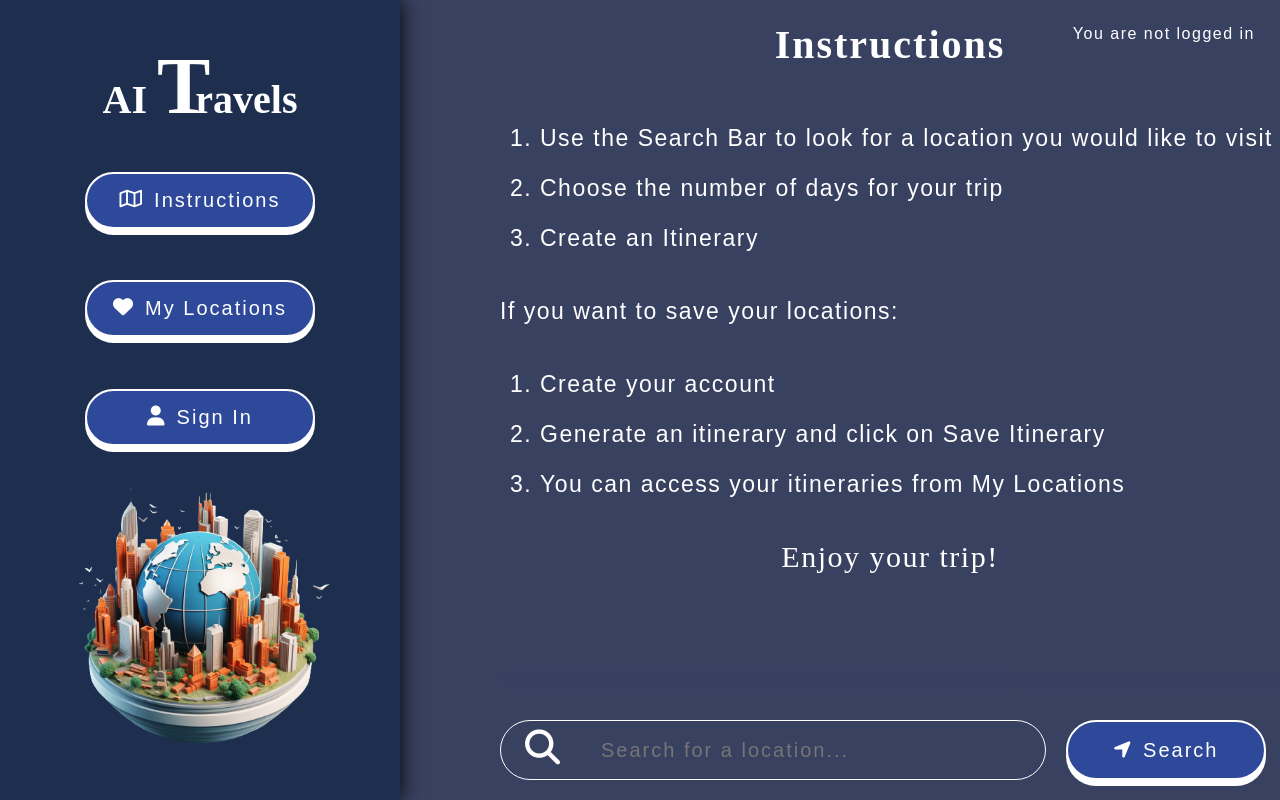
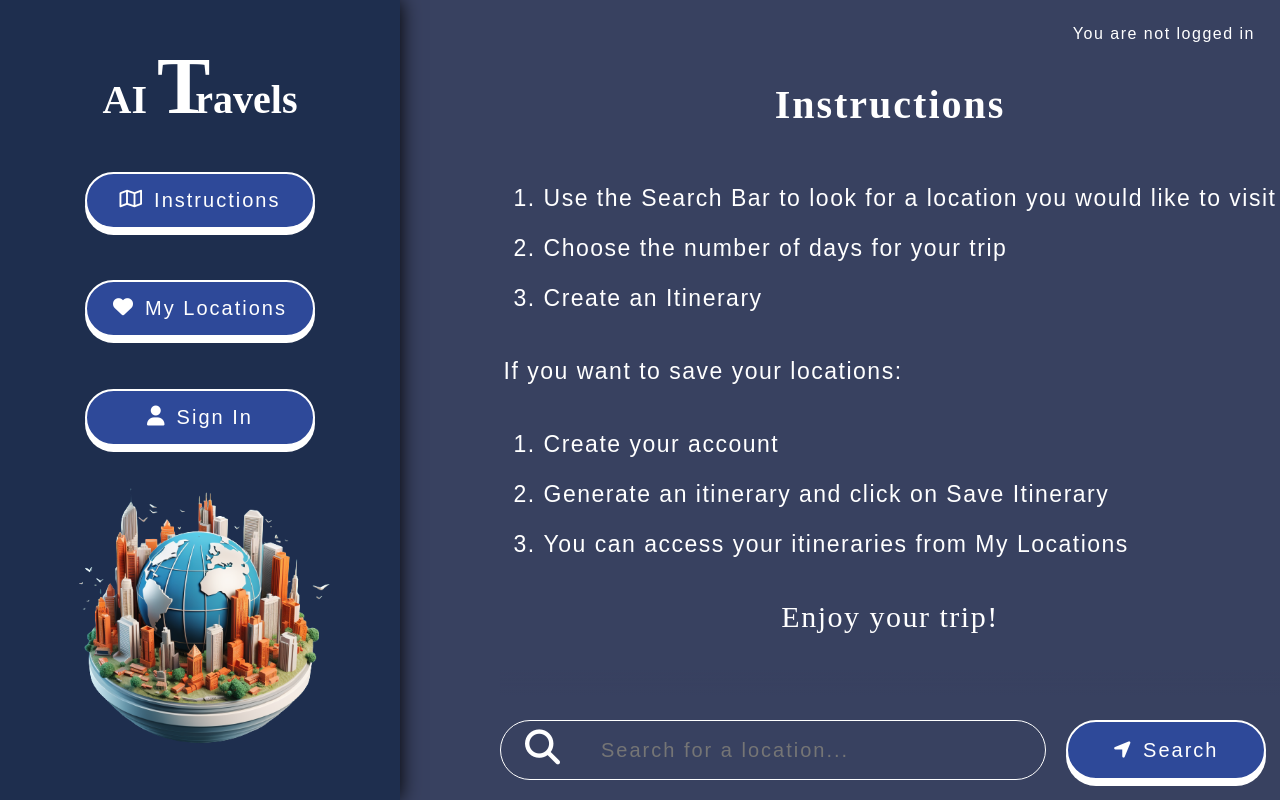
Before and after one commit to Gaspavar92/ai-travels, a React (Vite) app: page / in a window 1280 px wide. Built offline with nearby package versions, Linux system fonts and the light colour scheme; no server answers; the database is empty; a web font is replaced by a local one.

Commit message:
Adjusted visual issue on desktop

```diff
--- a/src/components/styles/Instructions.css
+++ b/src/components/styles/Instructions.css
@@ -7,6 +7,7 @@
     letter-spacing: 1.5px;
     overflow-y: auto;
     padding-bottom: 160px;
+    align-self: center;
 }
 
 .instruction-title {
--- a/src/components/styles/MyLocations.css
+++ b/src/components/styles/MyLocations.css
@@ -147,12 +147,10 @@
     font-size: 40px;
     text-align: center;
     padding: 20px 0;
+    margin-top: 60px;
 }
 
 @media (max-width: 1020px) {
-    .section-title {
-        margin-top: 60px;
-    }
 
     .remove-btn {
         transform: translateY(0);
```
